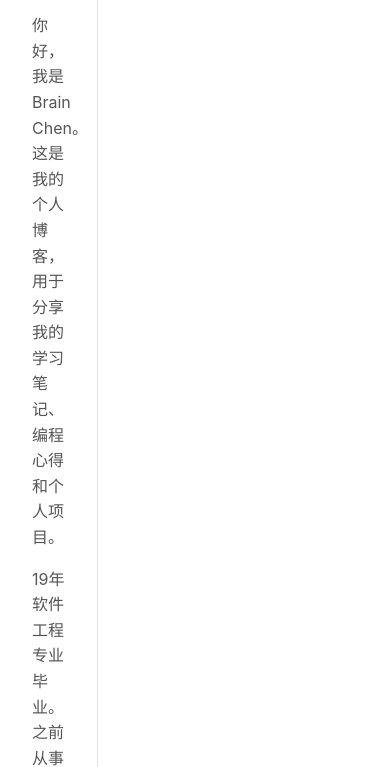
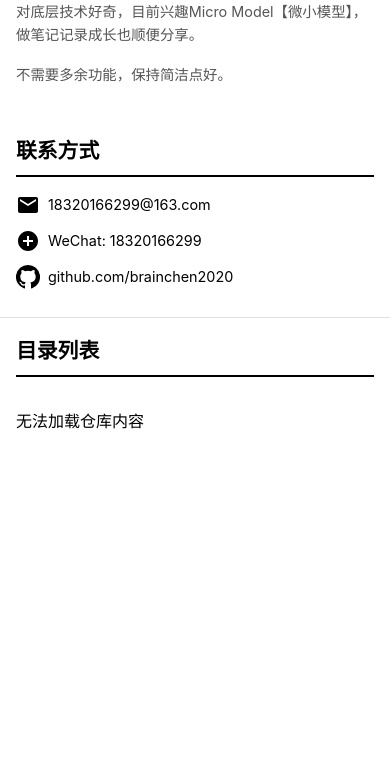
Before and after one commit to brainchen2020/brainchen2020.github.io, a plain HTML site: page index.html in a window 390 px wide. Shown: the part 160-927 px from the top of the page. After the commit the page ends 844 px from the top, so only its background shows below. Drawn offline with Linux system fonts and the light colour scheme; no server answers.

Commit message:
适配首页index

```diff
--- a/index.html
+++ b/index.html
@@ -164,6 +164,60 @@
       font-size: 0.8rem;
       color: var(--secondary-color);
       margin-left: 0.5rem;
+    }
+
+    /* 移动端适配样式 */
+    @media (max-width: 768px) {
+      .container {
+        flex-direction: column;
+      }
+
+      .sidebar,
+      .main-content,
+      .empty-space {
+        width: 100%;
+      }
+
+      .sidebar {
+        border-right: none;
+        border-bottom: 1px solid var(--border-color);
+        padding: 1.5rem;
+      }
+
+      .main-content {
+        padding: 1.5rem;
+      }
+
+      .empty-space {
+        display: none;
+      }
+
+      .profile h2,
+      .contact h2,
+      .main-content h1 {
+        font-size: 1.3rem;
+      }
+
+      .directory-contents {
+        padding-left: 1rem;
+      }
+    }
+
+    /* 超小屏幕适配 */
+    @media (max-width: 480px) {
+      .sidebar,
+      .main-content {
+        padding: 1rem;
+      }
+
+      .profile p {
+        font-size: 0.9rem;
+      }
+
+      .contact-link {
+        font-size: 0.9rem;
+        word-break: break-all;
+      }
     }
   </style>
 </head>
```
Also changed, not shown: 基于GitHub与HTML+JS静态VLOG.html (+1 -1 lines).
